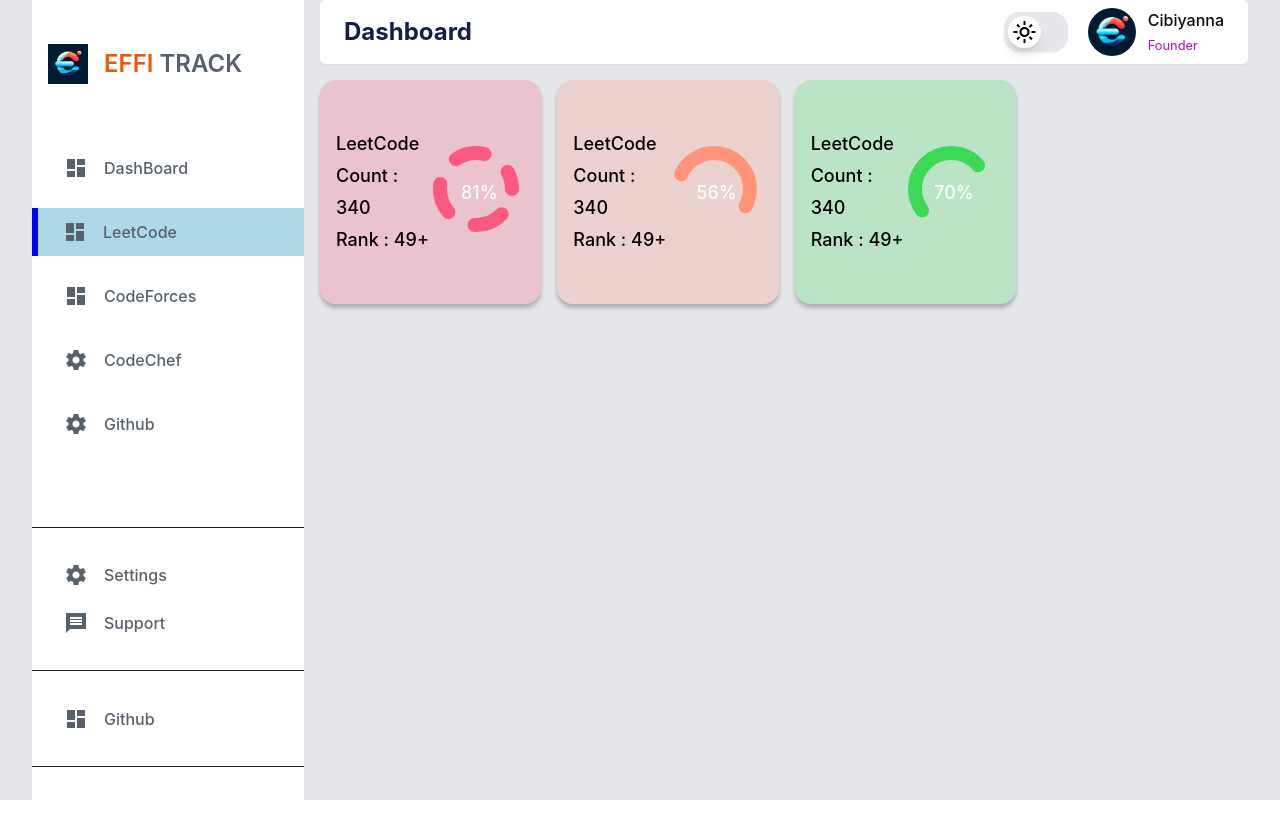
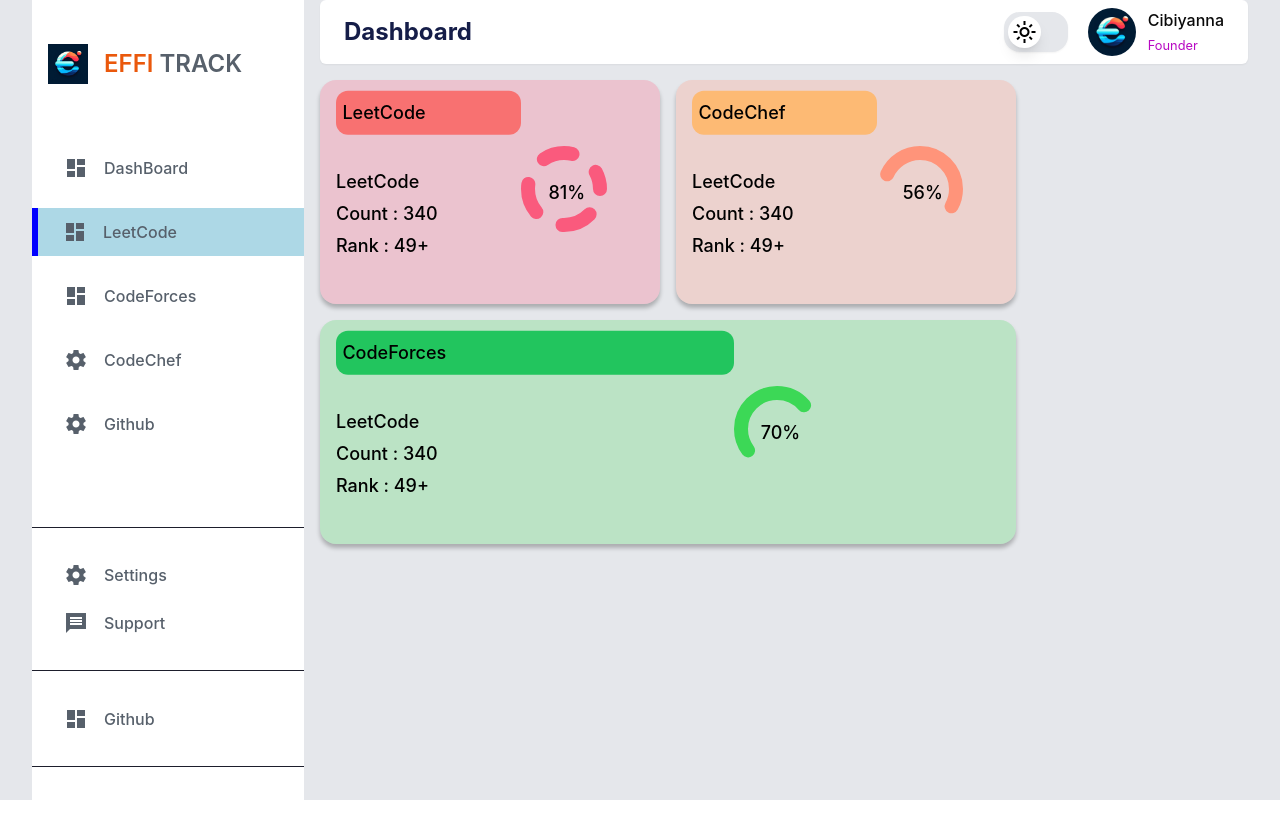
Before and after one commit to NithinKumar121/EffiTrack, a React (Create React App) app: page / in a window 1280 px wide. Built offline with nearby package versions, Linux system fonts and the light colour scheme.

Commit message:
card added

```diff
--- /dev/null
+++ b/src/components/Card.js
@@ -0,0 +1,6 @@
+const Card = () =>{
+    return(
+        <>
+        </>
+    )
+}
--- a/src/components/Mid.js
+++ b/src/components/Mid.js
@@ -5,6 +5,9 @@
                 <div className="cards">
                     <div className="card card1">
                         <div className="card-details">
+                            <div className="card-details-top bg-red-400 rounded-xl">
+                                <h1>LeetCode</h1>
+                            </div>
                             <h1>LeetCode</h1>
                             <h3>Count : 340</h3>
                             <h4>Rank : 49+</h4>
@@ -20,6 +23,9 @@
                     </div>
                     <div className="card card2">
                         <div className="card-details">
+                            <div className="card-details-top bg-orange-300 rounded-xl">
+                                <h1>CodeChef</h1>
+                            </div>
                             <h1>LeetCode</h1>
                             <h3>Count : 340</h3>
                             <h4>Rank : 49+</h4>
@@ -35,8 +41,8 @@
                     </div>
                     <div className="card card3">
                         <div className="card-details">
-                            <div>
-
+                            <div className="card-details-top bg-green-500 rounded-xl">
+                                <h1>CodeForces</h1>
                             </div>
                             <h1>LeetCode</h1>
                             <h3>Count : 340</h3>
--- a/src/index.css
+++ b/src/index.css
@@ -207,8 +207,8 @@
 }
 
 .mid-top .mid-left .cards .card .progress svg{
-  width: 7rem;
-  height: 7rem;
+  width: 8rem;
+  height: 8rem;
 }
 
 .mid-top .mid-left .cards .card .progress svg circle{
@@ -250,5 +250,10 @@
   display: flex;
   justify-content: center;
   align-items: center;
-  color:white;
+  color:black;
 }
+
+.card-details-top{
+  padding: .4rem;
+  transform: translateY(-70%);
+}
```
